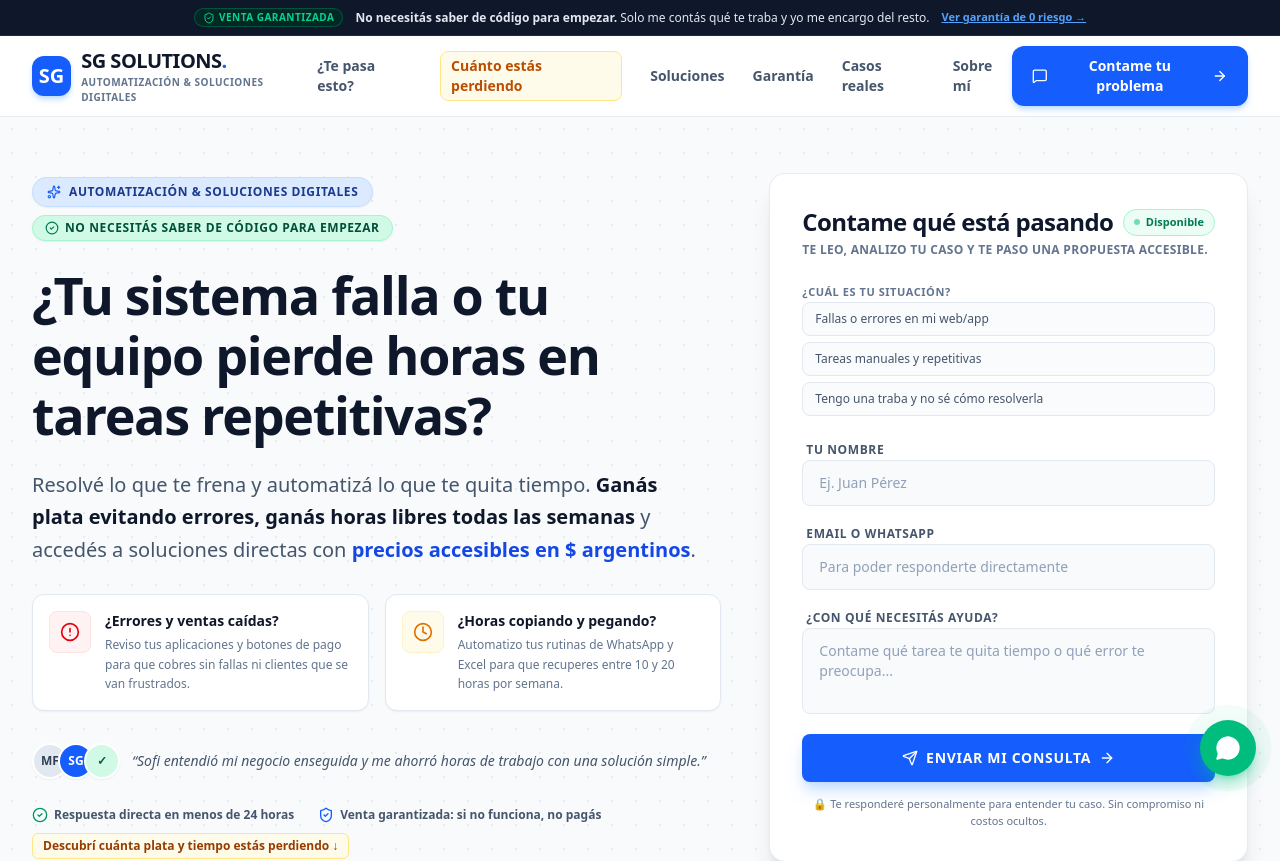
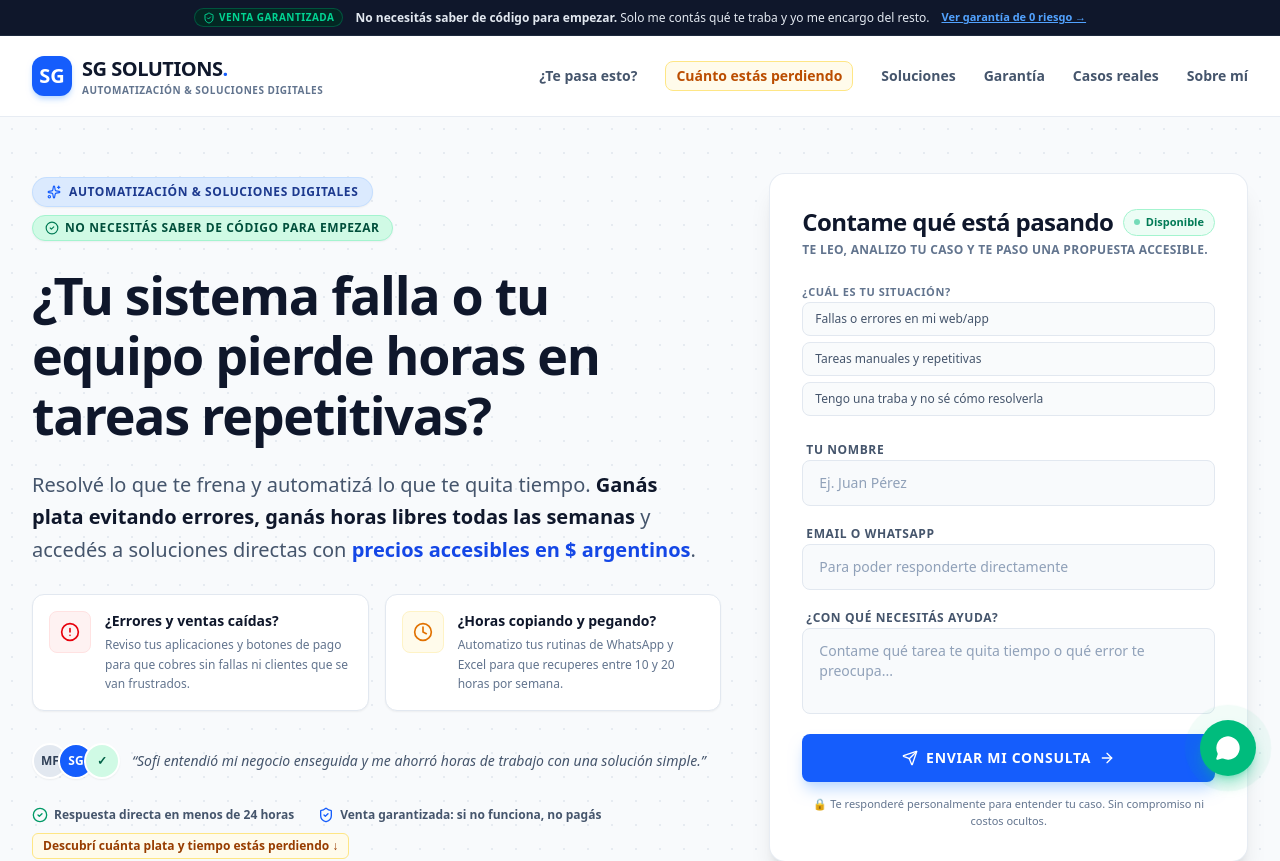
Before and after one commit to sofiigentaa/SG, a React (Vite) app: page / in a window 1280 px wide. Shown: the top 861 px of the page. Built offline with nearby package versions, Linux system fonts and the light colour scheme.

Commit message:
Clean up Navbar component by removing unused code
Removed unused imports and commented-out CTA button from Navbar component.

```diff
--- a/src/components/Navbar.tsx
+++ b/src/components/Navbar.tsx
@@ -1,5 +1,5 @@
 import React from 'react';
-import { MessageSquare, ArrowRight, ShieldCheck, Sparkles } from 'lucide-react';
+import { ShieldCheck } from 'lucide-react';
 
 interface NavbarProps {
   onOpenContact: (preset?: string) => void;
@@ -65,19 +65,6 @@ export const Navbar: React.FC<NavbarProps> = ({ onOpenContact }) => {
             </a>
           </nav>
 
-          {/* Right actions: CTA */}
-          <div className="flex items-center gap-3">
-            <button
-              id="nav-cta-button"
-              onClick={() => onOpenContact()}
-              className="inline-flex items-center gap-2 px-5 py-2.5 rounded-xl bg-blue-600 hover:bg-blue-700 text-white text-sm font-bold shadow-md shadow-blue-200 transition-all hover:shadow-lg active:scale-98 cursor-pointer"
-            >
-              <MessageSquare className="w-4 h-4" />
-              <span>Contame tu problema</span>
-              <ArrowRight className="w-4 h-4 hidden sm:inline" />
-            </button>
-          </div>
-
         </div>
       </header>
     </>
```
